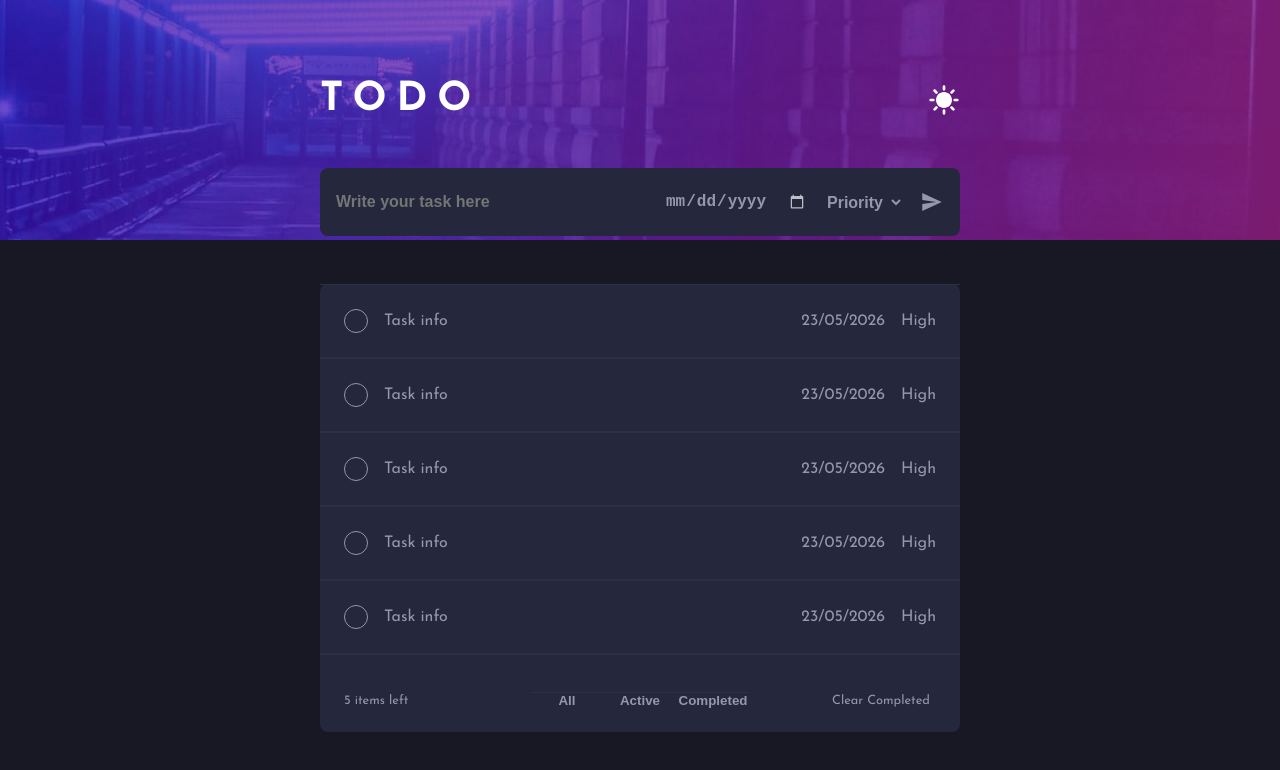
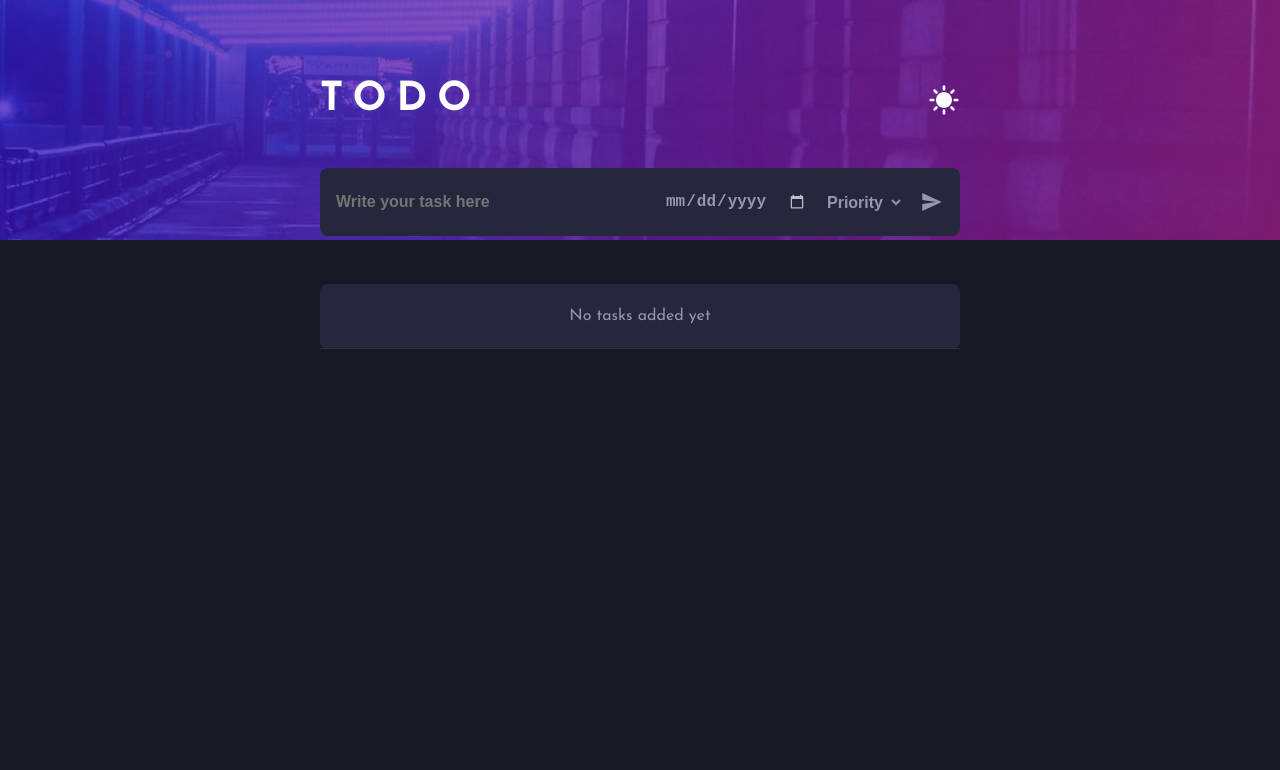
Before and after one commit to CalderonCG/TodoList, a React (Vite) app: page / in a window 1280 px wide. Shown: the top 770 px of the page. Built offline with nearby package versions, Linux system fonts and the light colour scheme.

Commit message:
:feat: add task mapping

```diff
--- a/package.json
+++ b/package.json
@@ -14,7 +14,8 @@
     "react-dom": "^19.1.1",
     "react-hook-form": "^7.62.0",
     "react-icons": "^5.5.0",
-    "sass": "^1.90.0"
+    "sass": "^1.90.0",
+    "uuid": "^11.1.0"
   },
   "devDependencies": {
     "@eslint/js": "^9.33.0",
--- a/src/components/Container/Container.tsx
+++ b/src/components/Container/Container.tsx
@@ -1,19 +1,28 @@
-import Form from '../Form/Form';
-import List from '../List/List';
-import './Container.scss'
+import { useState } from "react";
+import Form from "../Form/Form";
+import List from "../List/List";
+import "./Container.scss";
 import { MdSunny } from "react-icons/md";
+import type { TaskType } from "../../utils/TaskTypes";
+
+//Types ------------------------------------------
+
 
 function Container() {
+  const [list, setList] = useState<TaskType[]>([]);
+
+
+
   return (
     <div className="todo_container">
-        <div className='todo_container_header'>
-            <h1>TODO</h1>
-            <MdSunny className='todo_container_icon'/>
-        </div>
-        <Form/>
-        <List/>
+      <div className="todo_container_header">
+        <h1>TODO</h1>
+        <MdSunny className="todo_container_icon" />
+      </div>
+      <Form handleNewTask={setList} />
+      <List list={list}/>
     </div>
-  )
+  );
 }
 
-export default Container
+export default Container;
--- a/src/components/Form/Form.tsx
+++ b/src/components/Form/Form.tsx
@@ -1,22 +1,28 @@
 import { useForm, type SubmitHandler } from "react-hook-form";
 import "./Form.scss";
 import { IoMdSend } from "react-icons/io";
+import type { TaskType } from "../../utils/TaskTypes";
+import { v4 as uuidv4 } from "uuid";
 
-type FormFields = {
-  task: string;
-  deadline: string;
-  priority: "High" | "Medium" | "Low";
+type FormProps = {
+  handleNewTask: React.Dispatch<React.SetStateAction<TaskType[]>>;
 };
 
-function Form() {
+function Form({ handleNewTask }: FormProps) {
   const {
     register,
     handleSubmit,
     formState: { errors },
-  } = useForm<FormFields>();
+    reset,
+  } = useForm<TaskType>();
 
-  const onSubmit: SubmitHandler<FormFields> = (data) => {
+  const onSubmit: SubmitHandler<TaskType> = (data) => {
     console.log(data);
+    const newTask = { ...data, id: uuidv4(), completed: false };
+    handleNewTask((prev) => {
+      return [...prev, newTask];
+    });
+    reset();
   };
 
   return (
@@ -46,7 +52,9 @@ function Form() {
           <option value="Medium">Medium</option>
           <option value="Low">Low</option>
         </select>
-        <button ><IoMdSend className="submit"/></button>
+        <button>
+          <IoMdSend className="submit" />
+        </button>
       </form>
 
       {errors.deadline || errors.priority || errors.task ? (
--- a/src/components/List/List.scss
+++ b/src/components/List/List.scss
@@ -8,14 +8,15 @@
   background-color: v.$CardDark;
   border-radius: 0.5rem;
 
-  &_tasks{
+  &_tasks {
+    border-radius: 0.5rem;
     width: 100%;
     max-height: 100%;
     display: flex;
     flex-direction: column;
     overflow-y: auto;
-      scrollbar-color: v.$FontDark v.$CardDark;
-  scrollbar-width: thin;
+    scrollbar-color: v.$FontDark v.$CardDark;
+    scrollbar-width: thin;
   }
 
   &_empty {
--- a/src/components/List/List.tsx
+++ b/src/components/List/List.tsx
@@ -1,23 +1,23 @@
+import type { TaskType } from "../../utils/TaskTypes";
 import Task from "../Task/Task";
 import "./List.scss";
 
-function List() {
+function List({ list }: { list: TaskType[] }) {
+  const uncompleted = list.filter((task) => !task.completed)
   return (
     <div className="todo_list">
-      {/* <div className="todo_list_empty">No tasks added uet</div> */}
+      {list.length === 0 ? (
+        <div className="todo_list_empty">No tasks added yet</div>
+      ) : (
+        <>
+          <div className="todo_list_tasks">
+            {list.map((task) => (
+              <Task task={task} key={task.id}/>
+            ))}
+          </div>
 
-      <div className="todo_list_tasks">
-        <Task />
-        <Task />
-        <Task />
-        <Task />
-        <Task />
-        <Task />
-        <Task />
-        <Task />
-      </div>
           <div className="todo_list_options">
-        <p>5 items left</p>
+            <p>{uncompleted.length} items left</p>
             <div className="todo_list_options_filters">
               <button>All</button>
               <button>Active</button>
@@ -25,6 +25,8 @@ function List() {
             </div>
             <p>Clear Completed</p>
           </div>
+        </>
+      )}
     </div>
   );
 }
--- a/src/components/Task/Task.scss
+++ b/src/components/Task/Task.scss
@@ -6,6 +6,7 @@
   width: 100%;
   color: v.$FontDark;
   padding: 1.5rem 1.5rem;
+  border-radius: 0.5rem;
   gap: 1rem;
   border-top: 1px solid #2d2f44;
   border-bottom: 1px solid #2d2f44;
--- a/src/components/Task/Task.tsx
+++ b/src/components/Task/Task.tsx
@@ -1,12 +1,13 @@
+import type { TaskType } from '../../utils/TaskTypes'
 import './Task.scss'
 
-function Task() {
+function Task({task}: {task:TaskType}) {
   return (
     <div className="task">
         <button className='task_check'></button>
-        <p className='task_task'>Task info</p>
-        <p className='task_deadline'>23/05/2026</p>
-        <p className='task_priority'>High</p>
+        <p className='task_task'>{task.task}</p>
+        <p className='task_deadline'>{task.deadline}</p>
+        <p className='task_priority'>{task.priority}</p>
     </div>
   )
 }
--- /dev/null
+++ b/src/utils/TaskTypes.ts
@@ -0,0 +1,7 @@
+export type TaskType = {
+  id: string;
+  task: string;
+  deadline: string;
+  priority: "High" | "Medium" | "Low";
+  completed: boolean;
+};
```
Also changed, not shown: 1 other file (tests, documents, lock files or other folders). Lines whose indentation alone changed are shown as unchanged.
